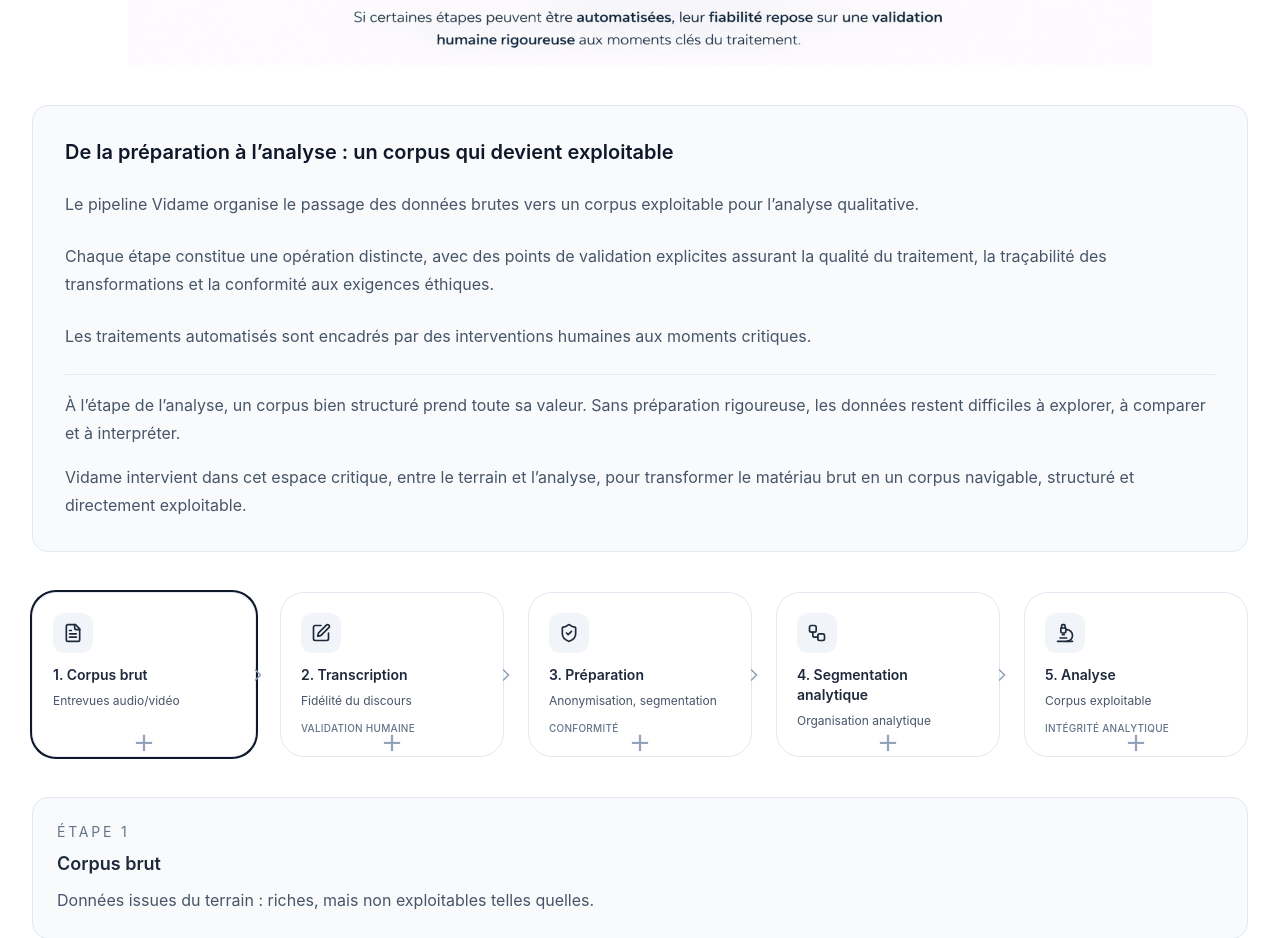
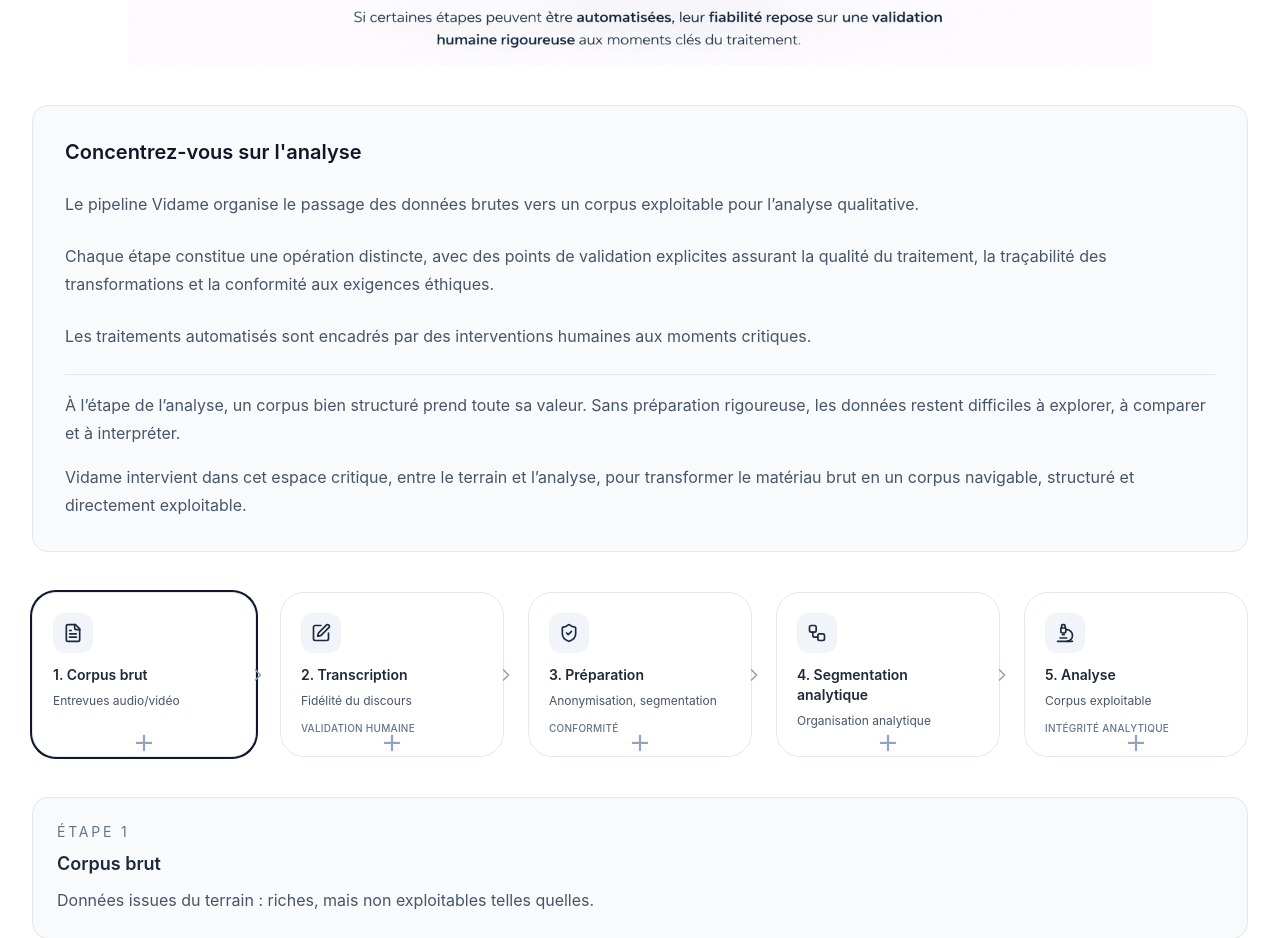
Before and after one commit to momopro21/vidame-recherche, a React (Vite) app: page / in a window 1280 px wide. Shown: the part 2040-2978 px from the top of the page. Built offline with nearby package versions, Linux system fonts and the light colour scheme; the HTML template or start-up script is replaced by a standard one.

Commit message:
Update App.tsx

```diff
--- a/src/App.tsx
+++ b/src/App.tsx
@@ -434,7 +434,7 @@ function Shell({
           <div className="mt-10 rounded-2xl border border-slate-200 bg-slate-50 p-6 md:p-8 space-y-6">
 
           <h3 className="text-xl font-semibold text-slate-900">
-            De la préparation à l’analyse : un corpus qui devient exploitable
+           Concentrez-vous sur l'analyse
           </h3>
 
           <p className="text-base leading-7 text-slate-600">
```
